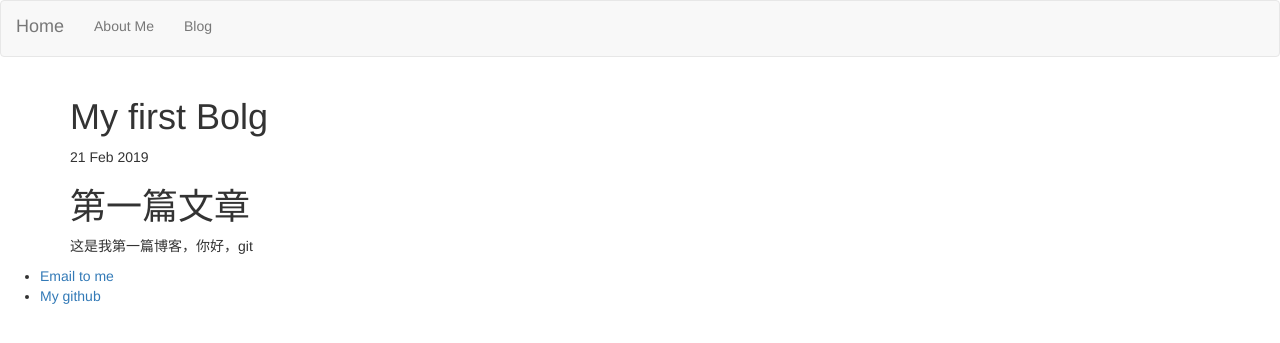
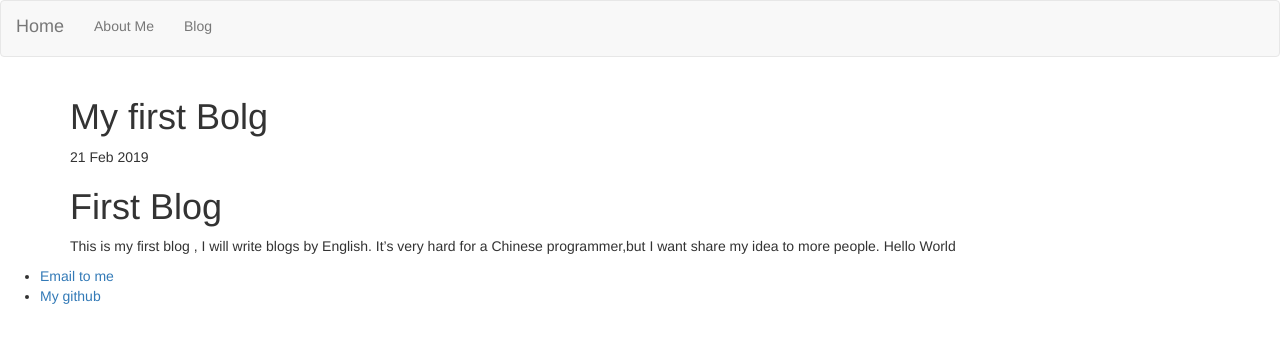
Before and after one commit to wenbin2233/wenbin2233.github.io, a Jekyll site: the page built from _posts/2019-2-21-hello-git.md, in a window 1280 px wide. Shown: the top 343 px of the page. Built offline with Jekyll 4.4.1, drawn with Linux system fonts in a browser that asks for light colours.

Commit message:
修改博客内容

```diff
--- a/_posts/2019-2-21-hello-git.md
+++ b/_posts/2019-2-21-hello-git.md
@@ -4,5 +4,8 @@ title: "My first Bolg"
 date: 2019-02-21
 ---
 
-# 第一篇文章
-这是我第一篇博客，你好，git
+# First Blog
+
+This is my first blog , I will write blogs by English.
+It's very hard for a Chinese programmer,but I want share my idea to more people.
+Hello World
```
